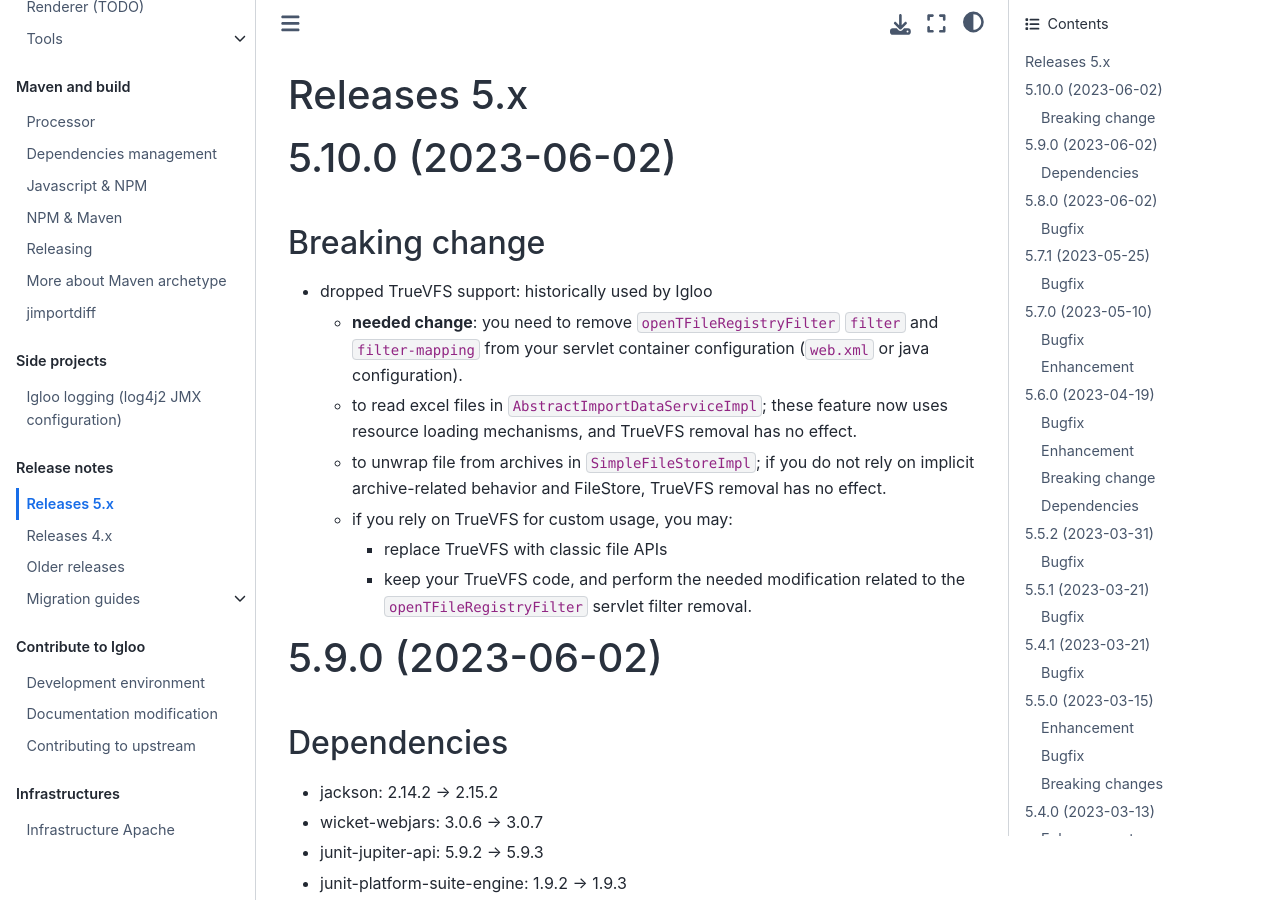
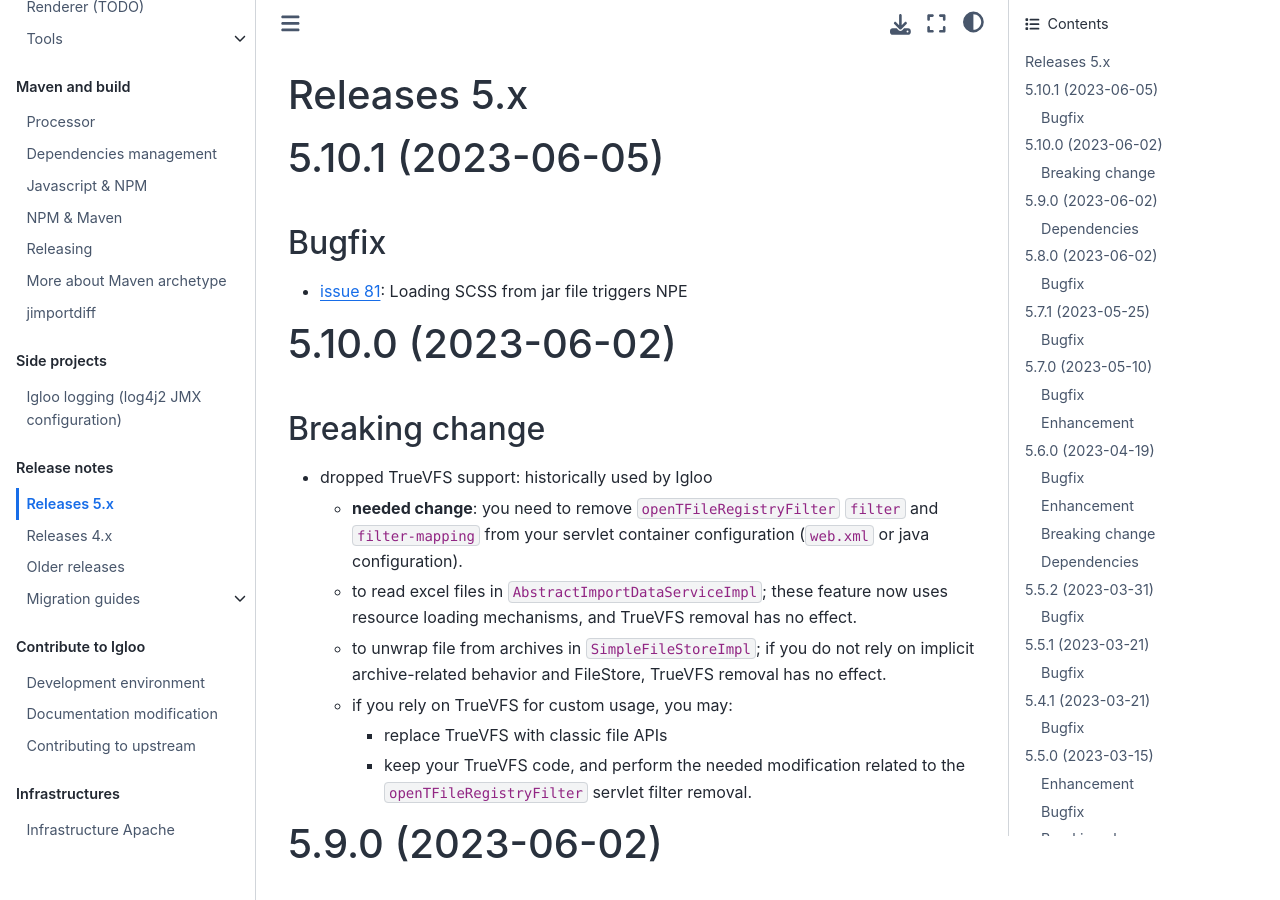
Before and after one commit to igloo-project/igloo-doc, a Sphinx documentation site: the page built from source/release-notes/releases-5.x.md, in a window 1280 px wide and 900 px high. Built offline with Sphinx 7.4.7 and the Sphinx Book theme 1.1.4, drawn with Linux system fonts in a browser that asks for light colours.

Commit message:
Changelog Igloo 5.10.1

```diff
--- a/source/release-notes/releases-5.x.md
+++ b/source/release-notes/releases-5.x.md
@@ -1,4 +1,12 @@
 # Releases 5.x
+
+(v5.10.1)=
+
+# 5.10.1 (2023-06-05)
+
+## Bugfix
+
+* {issue}`81`: Loading SCSS from jar file triggers NPE
 
 (v5.10.0)=
 
```
